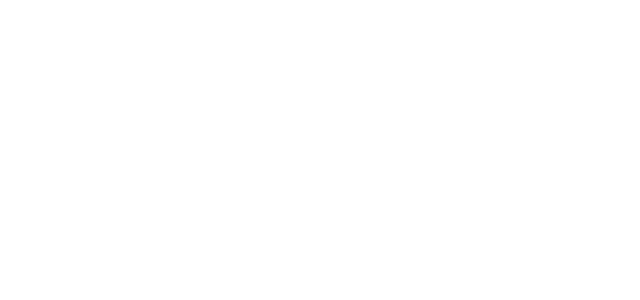
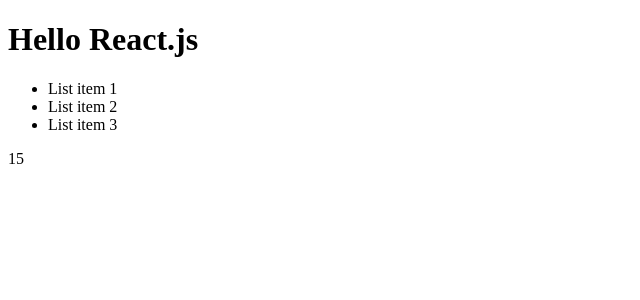
Before and after one commit to LevVaschenko/fake-shop-fail, a React (Create React App) app: page / in a window 1280 px wide. Shown: the top 300 px of the page, without its empty margins (0-640 px from the left). Built offline with nearby package versions, Linux system fonts and the light colour scheme.

Commit message:
added list

```diff
--- a/src/App.tsx
+++ b/src/App.tsx
@@ -1,7 +1,24 @@
 import React from "react"
 
+// with jsx
+const title = <h1>Hello React.js</h1>
+
+const list = (
+    <ul>
+        <li>List item 1</li>
+        <li>List item 2</li>
+        <li>List item 3</li>
+    </ul>
+)
+
+// without jsx
+// const title = React.createElement('h1', null, 'React')
+
 function App() {
-  return <div className="App"></div>
+    return (
+        <div className="App">
+            {title} {list} {10+5}
+        </div> )
 }
 
 export default App
```
